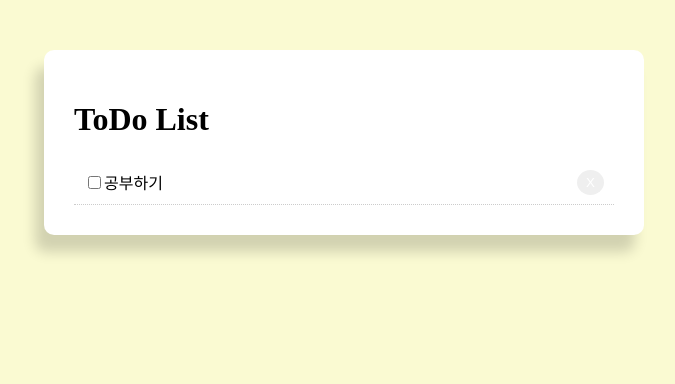
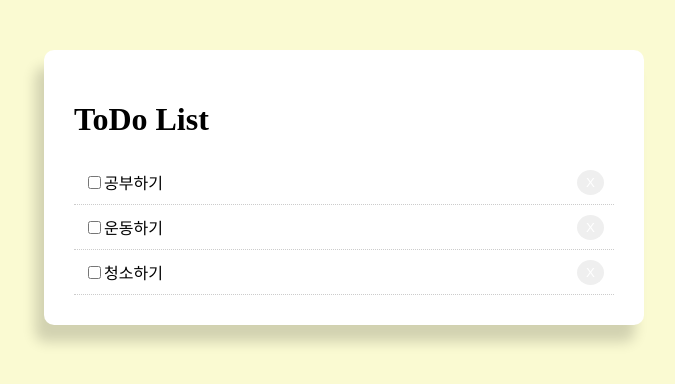
Before and after one commit to 0JUU/react-todo, a React (Create React App) app: page / in a window 1280 px wide. Shown: the top 384 px of the page, without its empty margins (296-971 px from the left). Built offline with nearby package versions, Linux system fonts and the light colour scheme; the HTML template or start-up script is replaced by a standard one.

Commit message:
modified:   src/App.js

```diff
--- a/src/App.js
+++ b/src/App.js
@@ -19,6 +19,24 @@ export default class App extends Component {
     }
   }
 
+  todoData = [
+    {
+      id: "1",
+      title: "공부하기",
+      completed: true
+    },
+    {
+      id: "2",
+      title: "운동하기",
+      completed: false
+    },
+    {
+      id: "3",
+      title: "청소하기",
+      completed: true
+    }
+  ]
+
   render() {
     return(
       <div className="container">
@@ -26,11 +44,13 @@ export default class App extends Component {
           <div className="title">
             <h1>ToDo List</h1>
           </div>
-          <div style={this.getStyle()}>
-            <input type="checkbox" defaultChecked={false} />
-            공부하기
-            <button style={this.btnStyle}>X</button>
-          </div>
+          {this.todoData.map((data) => (
+            <div style={this.getStyle()} key={data.id}>
+              <input type="checkbox" defaultChecked={false} />
+              {data.title}
+              <button style={this.btnStyle}>X</button>
+            </div>
+          ))}
         </div>
       </div>
     )
```
